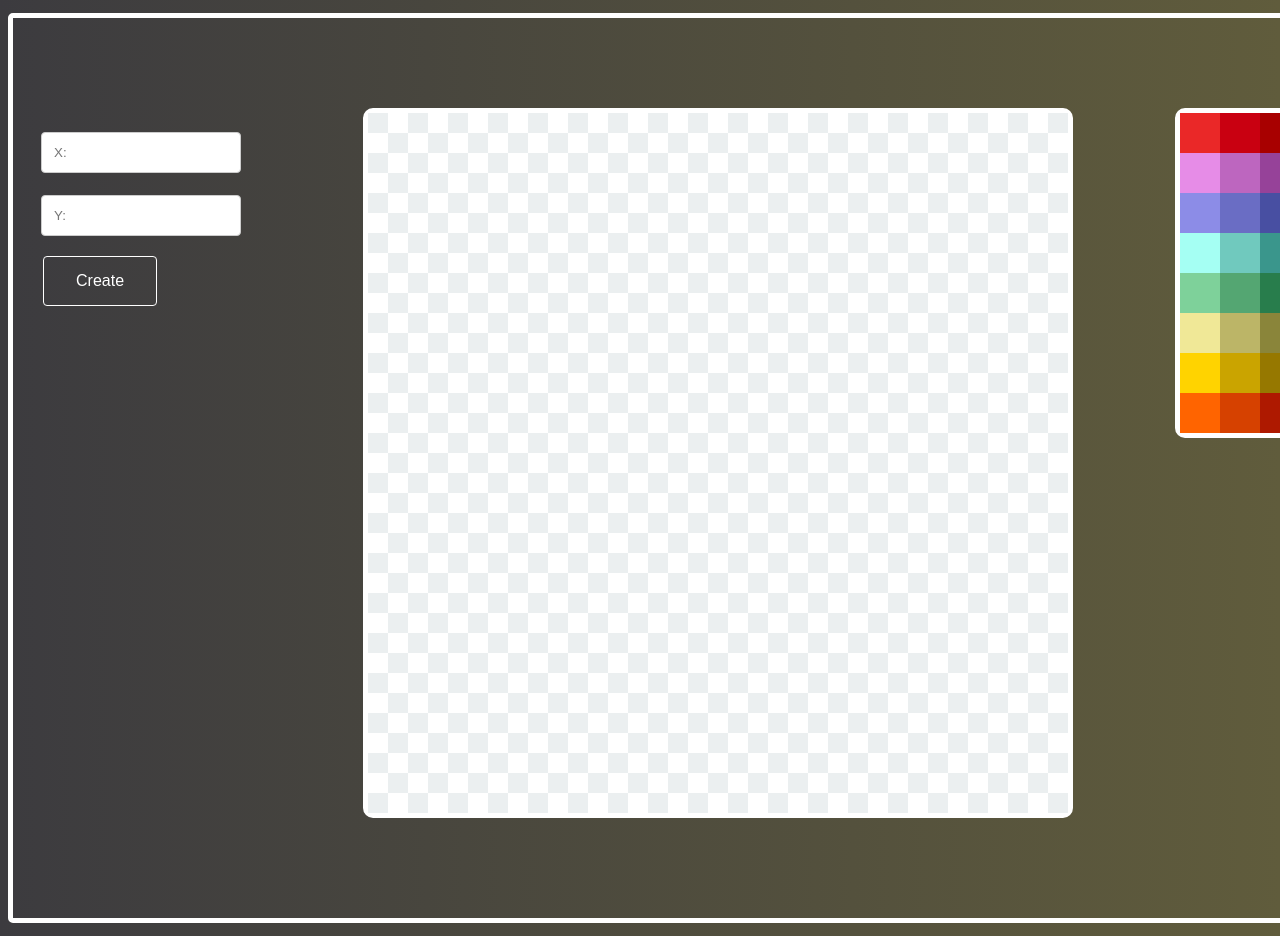
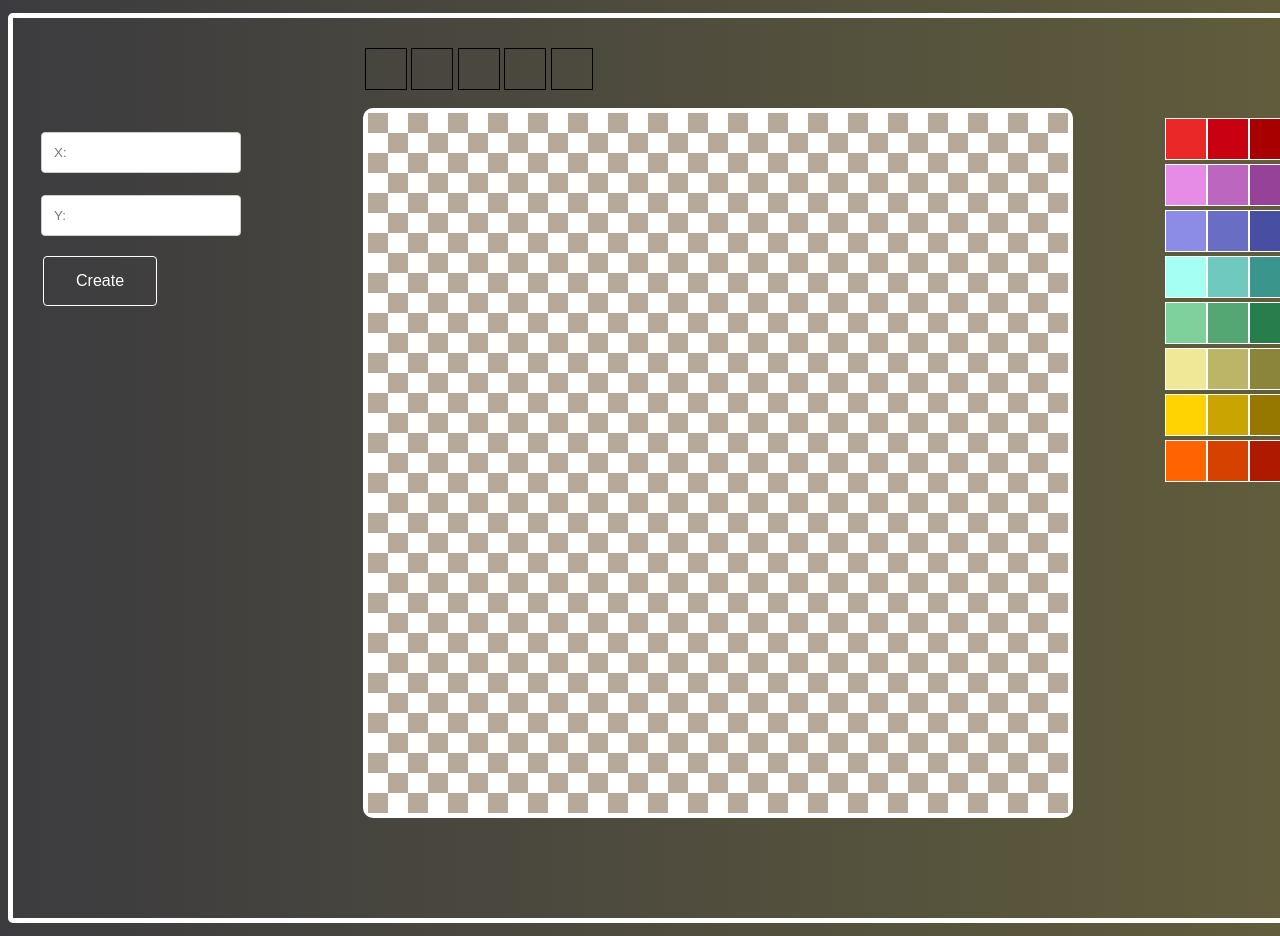
Before and after one commit to Marcikadraga/paintingTable, a plain HTML site: page index.html in a window 1280 px wide. Shown: the top 936 px of the page. Drawn offline with Linux system fonts and the light colour scheme.

Commit message:
rebuild colorPalette

```diff
--- a/index.html
+++ b/index.html
@@ -1,5 +1,6 @@
 <!DOCTYPE html>
 <html lang="en">
+
 <head>
     <meta charset="UTF-8">
     <meta http-equiv="X-UA-Compatible" content="IE=edge">
@@ -7,20 +8,30 @@
     <script src="paintingTable.js" defer></script>
     <link rel="stylesheet" href="paintingTable.css">
     <title>Document</title>
+
 </head>
+
 <body>
+    <div id="table">
+        <div id="status">
+            <canvas id="statusCanvas1"></canvas>
+            <canvas id="statusCanvas2"></canvas>
+            <canvas id="statusCanvas3"></canvas>
+            <canvas id="statusCanvas4"></canvas>
+            <canvas id="statusCanvas5"></canvas>
 
-    <div id="table">
-        <div id="status"></div>
+
+
+        </div>
         <div id="options">
             <br>
 
-                <input type="text" id="fname"  placeholder="X:">
+            <input type="text" id="fname" placeholder="X:">
 
 
-                <input type="text" id="lname"  placeholder="Y:">
-                <br>
-                <button class="button button2">Create</button>
+            <input type="text" id="lname" placeholder="Y:">
+            <br>
+            <button class="button button2">Create</button>
 
         </div>
         <div id="drawingTable"></div>
@@ -28,4 +39,5 @@
     </div>
 
 </body>
+
 </html>
--- a/paintingTable.css
+++ b/paintingTable.css
@@ -3,6 +3,7 @@ body{
     background: -webkit-linear-gradient(to right, #3c3b3f, #605c3c); /* Chrome 10-25, Safari 5.1-6 */
     background: linear-gradient(to right, #3c3b3f, #605c3c);
 }
+
 #table{
 
     width: 1400px;
@@ -12,15 +13,25 @@ body{
     margin: 13px auto;
     /* background-color: grey; */
     position: relative;
+  }
 
-}
 #status{
     width: 700px;
-    height: 100px;
-    position:absolute;
+    height: 85px;
+    position:relative;
     left:25%;
     top:0%;
+
     background-color: transparent;
+}
+#statusCanvas1,#statusCanvas2,#statusCanvas3,#statusCanvas4,#statusCanvas5{
+    background-color: transparent;
+    position:relative;
+    width:40px;
+    height:40px;
+    border:1px solid;
+    left:2px;
+    top:30px
 }
 #options{
     width:200px;
@@ -29,7 +40,8 @@ body{
     top:10%;
     left:2%;
     background-color: transparent;
-    color:white;
+
+
 }
 #drawingTable{
     width:700px;
@@ -47,12 +59,13 @@ body{
     right: 2%;
     top:10%;
     border-radius: 10px;
-    width:200px;
-    height: 320px;
-    border: 5px solid white;
-    background-color: grey;
+    width:220px;
+    height: 375px;
+    border: 5px solid  transparent;
+    background-color: transparent;
 }
-body {font-family: Arial, Helvetica, sans-serif;}
+    body {
+    font-family: Arial, Helvetica, sans-serif;}
     input[type=text], select, textarea {
     width: 100%;
     padding: 12px;
--- a/paintingTable.js
+++ b/paintingTable.js
@@ -19,9 +19,12 @@ class Field {
         this.field.style.top = this.fieldSize * FieldPosition.y + "px";
         this.field.style.position = "absolute";
         this.fieldPosition = document.getElementById("drawingTable").appendChild(this.field);
+        this.field.onclick = function () { this.style.backgroundColor = "red" }
+
     }
 }
 class Table {
+
 
     constructor(yTableSize, xTableSize) {
         this.array = [];
@@ -43,31 +46,14 @@ class Table {
                 document.getElementById(i).style.backgroundColor = "white";
             }
             else {
-                document.getElementById(i).style.backgroundColor = "#EBEFF0";
+                document.getElementById(i).style.backgroundColor = "#B6A999";
             }
         }
     }
 }
-class ColorFiled {
-    constructor(FieldPosition) {
-
-        this.colorFieldSize = 40;
-        this.colorField = document.createElement('canvas');
-        this.colorField.id = FieldPosition.id;
-        this.colorField.style.width = this.colorFieldSize + "px";
-        this.colorField.style.height = this.colorFieldSize + "px";
-        this.colorField.style.left = this.colorFieldSize * FieldPosition.x + "px";
-        this.colorField.style.top = this.colorFieldSize * FieldPosition.y + "px";
-        this.colorField.style.position = "absolute";
-        document.getElementById("colorPalette").appendChild(this.colorField);
-    }
-}
 class ColorTable {
-
-
-    constructor() {
-        this.colorFields = [];
-        this.colors = [
+    get colors() {
+        return [
             ["#EA2828", "#C90011", "#A80000", "#880000", "#6A0000"],
             ["#E68CE7", "#BD66BF", "#964299", "#701B74", "#4B0052"],
             ["#8C8CE7", "#6A6DC4", "#484FA2", "#233381", "#001A62"],
@@ -80,24 +66,36 @@ class ColorTable {
     }
 
 
+
+
     DisplayTheColorTable() {
         var id = 5000;
-        for (var i = 0; i < this.colors.length; i++) {
-            this.colorFields.push([]);
-            for (var j = 0; j < this.colors[0].length; j++) {
-                this.colorFields.push(new ColorFiled(new FieldPosition( i, j, id)));
-                document.getElementById(id).style.backgroundColor = this.colors[i][j];
-                id++
+        for (var i = 0; i < 8; i++) {
+            for (var j = 0; j < 5; j++) {
+                var colorField = document.createElement('canvas');
+                colorField.id = id;
+                colorField.style.position = "relative";
+                colorField.style.width = "40px"
+                colorField.style.height = "40px"
+                colorField.style.border = "1px solid white";
+                colorField.style.left = "5px";
+                colorField.style.top = "5px";
+                colorField.style.backgroundColor = this.colors[i][j]
+                document.getElementById("colorPalette").appendChild(colorField);
+                id++;
             }
         }
     }
+
 }
+
 class Main {
     startTheProgram() {
         var t = new Table(35, 35);
         t.DisplayTheTable();
         var colorTable = new ColorTable();
         colorTable.DisplayTheColorTable();
+        // colorTable.SelectColorField();
     }
 }
 var m = new Main();
```
Lines whose indentation alone changed are shown as unchanged.
